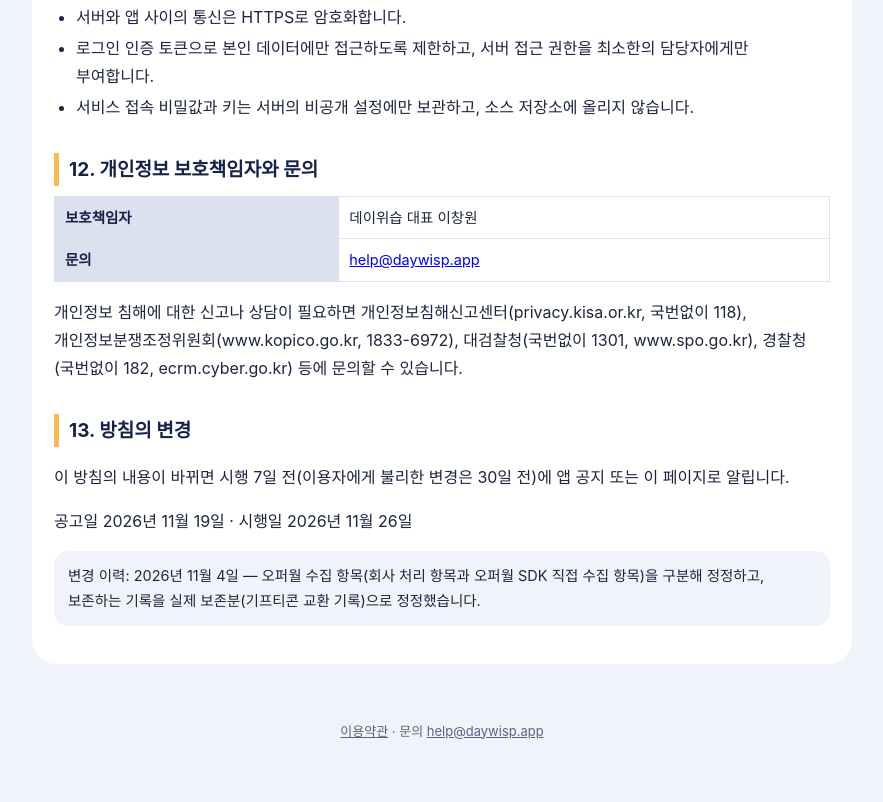
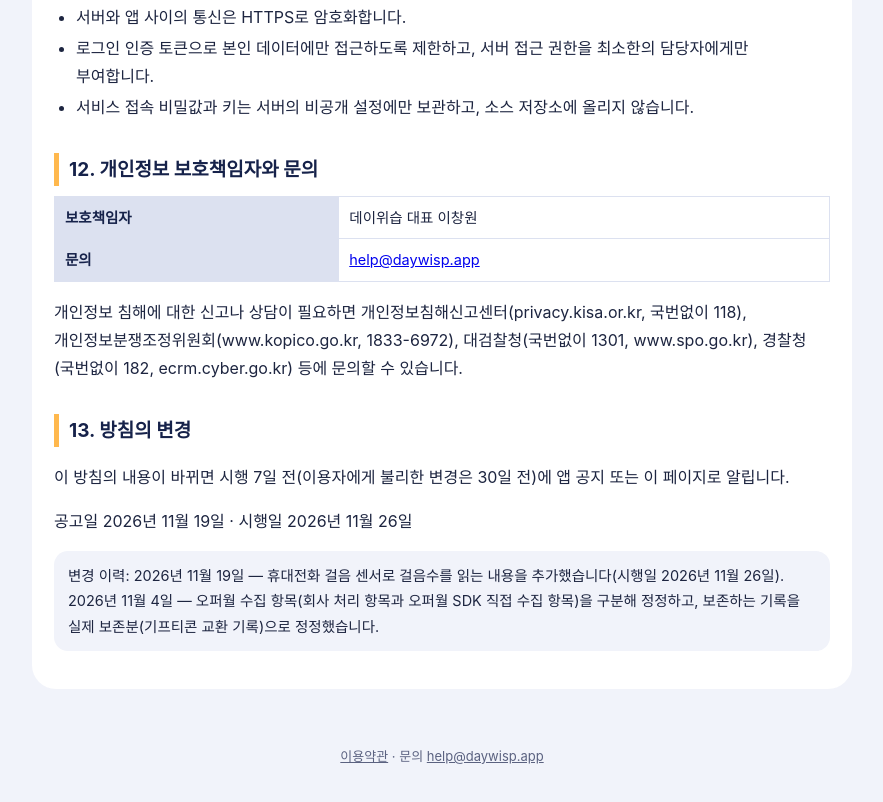
Before and after one commit to Woni-G/daywisp-site, a plain HTML site: page privacy/index.html in a window 1280 px wide. Shown: the part 4417-5219 px from the top of the page, without its empty margins (198-1081 px from the left). Drawn offline with Linux system fonts and the light colour scheme.

Commit message:
처리방침: 변경 이력에 11/19 걸음 센서 항목 추가

```diff
--- a/privacy/index.html
+++ b/privacy/index.html
@@ -123,7 +123,7 @@ footer a{color:var(--slate)}
 <h2>13. 방침의 변경</h2>
 <p>이 방침의 내용이 바뀌면 시행 7일 전(이용자에게 불리한 변경은 30일 전)에 앱 공지 또는 이 페이지로 알립니다.</p>
 <p>공고일 2026년 11월 19일 · 시행일 2026년 11월 26일</p>
-<p class="note">변경 이력: 2026년 11월 4일 — 오퍼월 수집 항목(회사 처리 항목과 오퍼월 SDK 직접 수집 항목)을 구분해 정정하고, 보존하는 기록을 실제 보존분(기프티콘 교환 기록)으로 정정했습니다.</p>
+<p class="note">변경 이력: 2026년 11월 19일 — 휴대전화 걸음 센서로 걸음수를 읽는 내용을 추가했습니다(시행일 2026년 11월 26일).<br>2026년 11월 4일 — 오퍼월 수집 항목(회사 처리 항목과 오퍼월 SDK 직접 수집 항목)을 구분해 정정하고, 보존하는 기록을 실제 보존분(기프티콘 교환 기록)으로 정정했습니다.</p>
 
 </main>
 <footer><a href="/terms/">이용약관</a> · 문의 <a href="mailto:help@daywisp.app">help@daywisp.app</a></footer>
```
